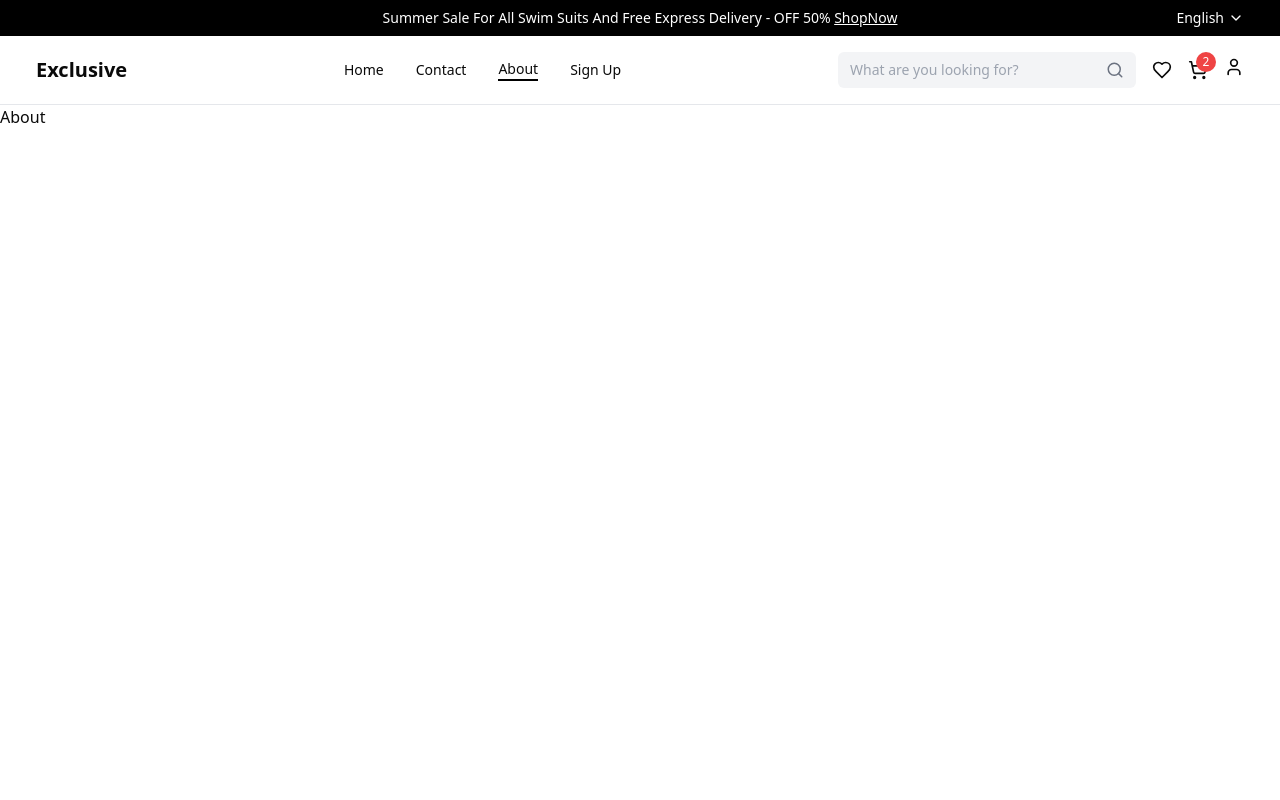
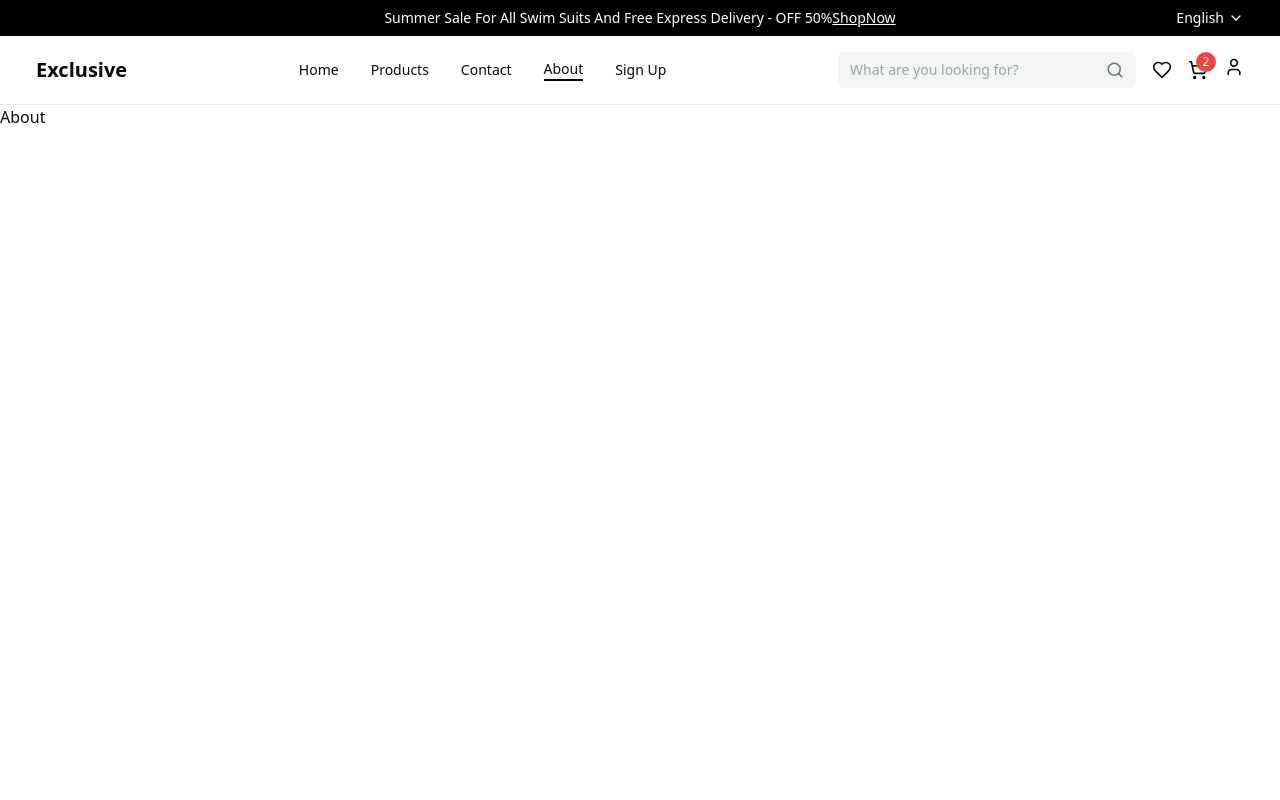
Before and after one commit to rasool-frontdev/init-intern-project, a Next.js app: page /about in a window 1280 px wide. Shown: the top 800 px of the page. Built offline with nearby package versions, Linux system fonts and the light colour scheme.

Commit message:
Updated header links

```diff
--- a/components/shared/header.tsx
+++ b/components/shared/header.tsx
@@ -4,10 +4,11 @@ import Link from "next/link";
 import { usePathname } from "next/navigation";
 import { Search, Heart, ShoppingCart, ChevronDown, User } from "lucide-react";
 import { useState } from "react";
+import { headerNavLinks } from "@/constant";
 
 const Header = () => {
   const pathname = usePathname();
-  const [isUserDropdownOpen, setIsUserDropdownOpen] = useState(false);
+  const [isUserDropdownOpen, setIsUserDropdownOpen] = useState<boolean>(false);
 
   const isActive = (path: string) => {
     return pathname === path ? "border-b-2 border-black" : "hover:text-gray-500";
@@ -23,7 +24,7 @@ const Header = () => {
         <div className="flex container mx-auto">
           <div className="flex-1"></div>
           <div className="text-center">
-            <span>Summer Sale For All Swim Suits And Free Express Delivery - OFF 50%</span>{" "}
+            <span>Summer Sale For All Swim Suits And Free Express Delivery - OFF 50%</span>
             <Link
               href="#"
               className="font-medium underline"
@@ -50,30 +51,15 @@ const Header = () => {
           </Link>
 
           <nav className="hidden md:flex items-center space-x-8">
-            <Link
-              href="/"
-              className={`text-sm`}
-            >
-              Home
-            </Link>
-            <Link
-              href="/contact"
-              className={`text-sm ${isActive("/contact")}`}
-            >
-              Contact
-            </Link>
-            <Link
-              href="/about"
-              className={`text-sm ${isActive("/about")}`}
-            >
-              About
-            </Link>
-            <Link
-              href="/sign-up"
-              className={`text-sm ${isActive("/sign-up")}`}
-            >
-              Sign Up
-            </Link>
+            {headerNavLinks.map((link) => (
+              <Link
+                key={link.href}
+                href={link.href}
+                className={`text-sm ${isActive(link.href)}`}
+              >
+                {link.title}
+              </Link>
+            ))}
           </nav>
 
           <div className="flex items-center gap-4">
--- a/constant/index.ts
+++ b/constant/index.ts
@@ -0,0 +1,7 @@
+export const headerNavLinks = [
+  { href: "/", title: "Home" },
+  { href: "/products", title: "Products" },
+  { href: "/contact", title: "Contact" },
+  { href: "/about", title: "About" },
+  { href: "/sign-up", title: "Sign Up" },
+];
```
